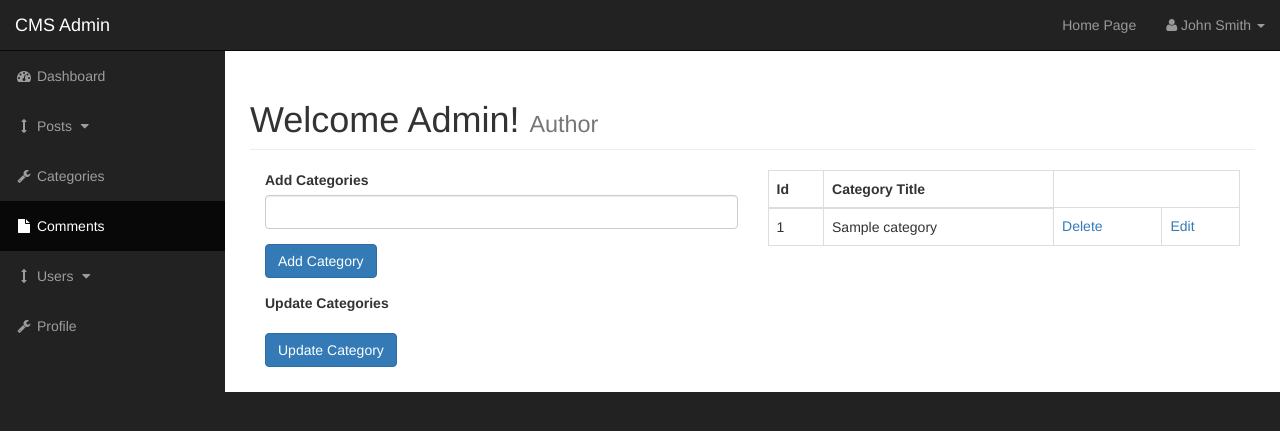
After one commit to mhezel/cms, a PHP site: page /admin/categories.php in a window 1280 px wide. The commit adds this page. Shown: the top 431 px of the page. Run offline with PHP 8.4, Linux system fonts and the light colour scheme; tables that the repository leaves empty or names only in its code hold one stand-in row (values such as "Sample post").

Commit message:
add edit/delete function on category page->admin

```diff
--- /dev/null
+++ b/admin/categories.php
@@ -0,0 +1,165 @@
+<?php include "includes/header.php";?>
+
+    <div id="wrapper">
+    <!-- Navigation -->
+    <?php include "includes/admin_nav.php";?>
+        <div id="page-wrapper">
+            <div class="container-fluid">
+                <!-- Page Heading -->
+                <div class="row">
+                    <div class="col-lg-12">
+                        <h1 class="page-header">
+                            Welcome Admin!
+                            <small>Author</small>
+                        </h1>
+
+                        <div class="col-xs-6">
+
+<?php
+
+if(isset($_POST['submit'])){
+
+    $cat_title = $_POST['cat_title'];
+
+    if($cat_title == "" || empty($cat_title)){
+
+        echo "field should not be empty";
+
+    }else{
+
+        $query = "INSERT INTO categories(cat_title) ";
+        $query .= "VALUE('{$cat_title}') ";
+
+        $add_category_query = mysqli_query($conn, $query);
+
+        if(!$add_category_query){
+        die('ERROR' . mysqli_error($conn));
+    }
+    }
+}
+?>
+                            <form action="" method="post">
+                                <div class="form-group">
+                                    <label for="cat-title">Add Categories</label>
+                                    <input type="text" class="form-control" name="cat_title">
+                                </div>
+                                <div class="form-group">
+                                    <input class="btn btn-primary" type="submit" name="submit" value="Add Category">
+                                </div>
+                            </form>
+
+
+                            <form action="" method="post">
+                                <div class="form-group">
+                                    <label for="cat-title">Update Categories</label>
+
+<?php                   //UPDATE AND INCLUDE CATEGORY QUERY
+
+if(isset($_GET['edit'])){
+    $cat_id = $_GET['edit'];
+
+    $query = "SELECT * FROM categories WHERE cat_id = $cat_id ";
+    $update_cat = mysqli_query($conn, $query);
+
+    while($row = mysqli_fetch_assoc($update_cat)){
+        $cat_id = $row['cat_id'];
+        $cat_title = $row['cat_title'];
+
+        ?>
+                            <input type="text" value="<?php
+                                        if(isset($cat_title)){
+                                            echo $cat_title;
+                                        } ?>
+                                        "type="text" class="form-control" name="cat_title">
+    <?php }} ?>
+                                </div>
+                                <div class="form-group">
+                                    <input class="btn btn-primary" type="submit" name="submit" value="Update Category">
+                                </div>
+                            </form>
+
+                        </div> <!-- /.Add-Category Form -->
+
+                        <div class="col-xs-6">
+
+                            <table class="table table-bordered table-hover">
+                                <thead>
+                                    <tr>
+                                        <th>Id</th>
+                                        <th>Category Title</th>
+                                    </tr>
+                                </thead>
+                                <tbody>
+
+
+
+    <?php  //FINDING ALL CATEGORIES -- QUERY
+
+        $query = "SELECT * FROM categories";
+        $select_categories = mysqli_query($conn, $query);
+
+        while($row = mysqli_fetch_assoc($select_categories)){
+            $cat_id = $row['cat_id'];
+            $cat_title = $row['cat_title'];
+
+            echo "<tr>";
+            echo "<td>{$cat_id}</td>";
+            echo "<td>{$cat_title}</td>";
+            echo "<td><a href='categories.php?delete={$cat_id}'>Delete</a></td>";
+            echo "<td><a href='categories.php?edit={$cat_id}'>Edit</a></td>";
+            echo "<tr>";
+    }
+
+         ?>
+                                <tbody>
+                            </table>
+
+
+    <?php //DELETE CATEGORY -- QUERY
+
+
+        if(isset($_GET['delete'])){
+
+            $get_cat_id = $_GET['delete'];
+            $query = "DELETE FROM categories WHERE cat_id = {$get_cat_id} ";
+            $delete_category = mysqli_query($conn, $query);
+            header("Location: categories.php");
+
+        }
+
+
+
+
+        ?>
+
+
+
+
+
+
+
+
+
+
+
+
+
+
+
+
+<!-- /. BREADCRUMB row
+<ol class="breadcrumb">
+<li>
+<i class="fa fa-dashboard"></i>  <a hre f="index.html">Dashboard</a>
+</li>
+<li class="active">
+<i class="fa fa-file"></i> Blank Page
+</li>
+</ol>   -->
+                  </div> <!-- /.page-header -->
+               </div> <!-- /.row -->
+            </div>  <!-- /.container-fluid -->
+        </div> <!-- /#page-wrapper -->
+    </div> <!-- /-wrapper -->
+
+<?php include "includes/footer.php";?>
--- a/admin/includes/admin_nav.php
+++ b/admin/includes/admin_nav.php
@@ -7,105 +7,17 @@
                     <span class="icon-bar"></span>
                     <span class="icon-bar"></span>
                 </button>
-                <a class="navbar-brand" href="index.html">SB Admin</a>
+                <a class="navbar-brand" href="index.html">CMS Admin</a>
             </div>
+
             <!-- Top Menu Items -->
             <ul class="nav navbar-right top-nav">
             <li> <a href="../index.php">Home Page</a> </li>
-                <li class="dropdown">
-                    <a href="#" class="dropdown-toggle" data-toggle="dropdown"><i class="fa fa-envelope"></i> <b class="caret"></b></a>
-                    <ul class="dropdown-menu message-dropdown">
-                        <li class="message-preview">
-                            <a href="#">
-                                <div class="media">
-                                    <span class="pull-left">
-                                        <img class="media-object" src="http://placehold.it/50x50" alt="">
-                                    </span>
-                                    <div class="media-body">
-                                        <h5 class="media-heading">
-                                            <strong>John Smith</strong>
-                                        </h5>
-                                        <p class="small text-muted"><i class="fa fa-clock-o"></i> Yesterday at 4:32 PM</p>
-                                        <p>Lorem ipsum dolor sit amet, consectetur...</p>
-                                    </div>
-                                </div>
-                            </a>
-                        </li>
-                        <li class="message-preview">
-                            <a href="#">
-                                <div class="media">
-                                    <span class="pull-left">
-                                        <img class="media-object" src="http://placehold.it/50x50" alt="">
-                                    </span>
-                                    <div class="media-body">
-                                        <h5 class="media-heading">
-                                            <strong>John Smith</strong>
-                                        </h5>
-                                        <p class="small text-muted"><i class="fa fa-clock-o"></i> Yesterday at 4:32 PM</p>
-                                        <p>Lorem ipsum dolor sit amet, consectetur...</p>
-                                    </div>
-                                </div>
-                            </a>
-                        </li>
-                        <li class="message-preview">
-                            <a href="#">
-                                <div class="media">
-                                    <span class="pull-left">
-                                        <img class="media-object" src="http://placehold.it/50x50" alt="">
-                                    </span>
-                                    <div class="media-body">
-                                        <h5 class="media-heading">
-                                            <strong>John Smith</strong>
-                                        </h5>
-                                        <p class="small text-muted"><i class="fa fa-clock-o"></i> Yesterday at 4:32 PM</p>
-                                        <p>Lorem ipsum dolor sit amet, consectetur...</p>
-                                    </div>
-                                </div>
-                            </a>
-                        </li>
-                        <li class="message-footer">
-                            <a href="#">Read All New Messages</a>
-                        </li>
-                    </ul>
-                </li>
-                <li class="dropdown">
-                    <a href="#" class="dropdown-toggle" data-toggle="dropdown"><i class="fa fa-bell"></i> <b class="caret"></b></a>
-                    <ul class="dropdown-menu alert-dropdown">
-                        <li>
-                            <a href="#">Alert Name <span class="label label-default">Alert Badge</span></a>
-                        </li>
-                        <li>
-                            <a href="#">Alert Name <span class="label label-primary">Alert Badge</span></a>
-                        </li>
-                        <li>
-                            <a href="#">Alert Name <span class="label label-success">Alert Badge</span></a>
-                        </li>
-                        <li>
-                            <a href="#">Alert Name <span class="label label-info">Alert Badge</span></a>
-                        </li>
-                        <li>
-                            <a href="#">Alert Name <span class="label label-warning">Alert Badge</span></a>
-                        </li>
-                        <li>
-                            <a href="#">Alert Name <span class="label label-danger">Alert Badge</span></a>
-                        </li>
-                        <li class="divider"></li>
-                        <li>
-                            <a href="#">View All</a>
-                        </li>
-                    </ul>
-                </li>
                 <li class="dropdown">
                     <a href="#" class="dropdown-toggle" data-toggle="dropdown"><i class="fa fa-user"></i> John Smith <b class="caret"></b></a>
                     <ul class="dropdown-menu">
                         <li>
                             <a href="#"><i class="fa fa-fw fa-user"></i> Profile</a>
-                        </li>
-                        <li>
-                            <a href="#"><i class="fa fa-fw fa-envelope"></i> Inbox</a>
-                        </li>
-                        <li>
-                            <a href="#"><i class="fa fa-fw fa-gear"></i> Settings</a>
                         </li>
                         <li class="divider"></li>
                         <li>
@@ -121,22 +33,24 @@
                         <a href="index.html"><i class="fa fa-fw fa-dashboard"></i> Dashboard</a>
                     </li>
                     <li>
-                        <a href="charts.html"><i class="fa fa-fw fa-bar-chart-o"></i> Charts</a>
+                        <a href="javascript:;" data-toggle="collapse" data-target="#posts_dropdown"><i class="fa fa-fw fa-arrows-v"></i> Posts <i class="fa fa-fw fa-caret-down"></i></a>
+                        <ul id="posts_dropdown" class="collapse">
+                            <li>
+                                <a href="#">View Posts</a>
+                            </li>
+                            <li>
+                                <a href="#">Add Posts</a>
+                            </li>
+                        </ul>
                     </li>
                     <li>
-                        <a href="tables.html"><i class="fa fa-fw fa-table"></i> Tables</a>
+                        <a href="bootstrap-grid.html"><i class="fa fa-fw fa-wrench"></i> Categories</a>
+                    </li>
+                    <li class="active">
+                        <a href="blank-page.html"><i class="fa fa-fw fa-file"></i> Comments </a>
                     </li>
                     <li>
-                        <a href="forms.html"><i class="fa fa-fw fa-edit"></i> Forms</a>
-                    </li>
-                    <li>
-                        <a href="bootstrap-elements.html"><i class="fa fa-fw fa-desktop"></i> Bootstrap Elements</a>
-                    </li>
-                    <li>
-                        <a href="bootstrap-grid.html"><i class="fa fa-fw fa-wrench"></i> Bootstrap Grid</a>
-                    </li>
-                    <li>
-                        <a href="javascript:;" data-toggle="collapse" data-target="#demo"><i class="fa fa-fw fa-arrows-v"></i> Dropdown <i class="fa fa-fw fa-caret-down"></i></a>
+                        <a href="javascript:;" data-toggle="collapse" data-target="#demo"><i class="fa fa-fw fa-arrows-v"></i> Users <i class="fa fa-fw fa-caret-down"></i></a>
                         <ul id="demo" class="collapse">
                             <li>
                                 <a href="#">Dropdown Item</a>
@@ -146,11 +60,8 @@
                             </li>
                         </ul>
                     </li>
-                    <li class="active">
-                        <a href="blank-page.html"><i class="fa fa-fw fa-file"></i> Blank Page</a>
-                    </li>
                     <li>
-                        <a href="index-rtl.html"><i class="fa fa-fw fa-dashboard"></i> RTL Dashboard</a>
+                        <a href="bootstrap-grid.html"><i class="fa fa-fw fa-wrench"></i> Profile</a>
                     </li>
                 </ul>
             </div>
--- a/admin/includes/header.php
+++ b/admin/includes/header.php
@@ -1,3 +1,5 @@
+<?php ob_start(); ?>
+<?php include "../includes/db.php";?>
 <!DOCTYPE html>
 <html lang="en">
 
--- a/admin/index.php
+++ b/admin/index.php
@@ -1,6 +1,7 @@
 <?php include "includes/header.php";?>
 
     <div id="wrapper">
+
     <!-- Navigation -->
     <?php include "includes/admin_nav.php";?>
         <div id="page-wrapper">
@@ -15,7 +16,7 @@
 <!-- /. BREADCRUMB row
 <ol class="breadcrumb">
 <li>
-<i class="fa fa-dashboard"></i>  <a href="index.html">Dashboard</a>
+<i class="fa fa-dashboard"></i>  <a hre f="index.html">Dashboard</a>
 </li>
 <li class="active">
 <i class="fa fa-file"></i> Blank Page
```
